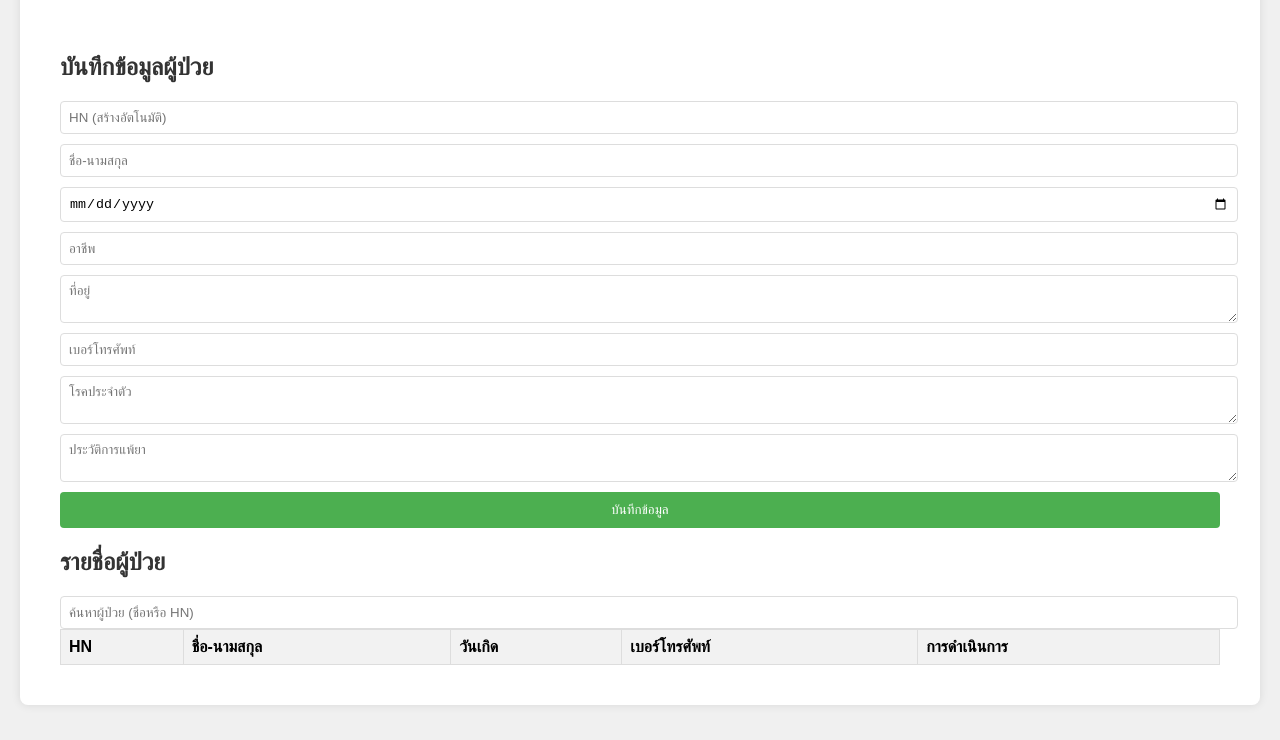
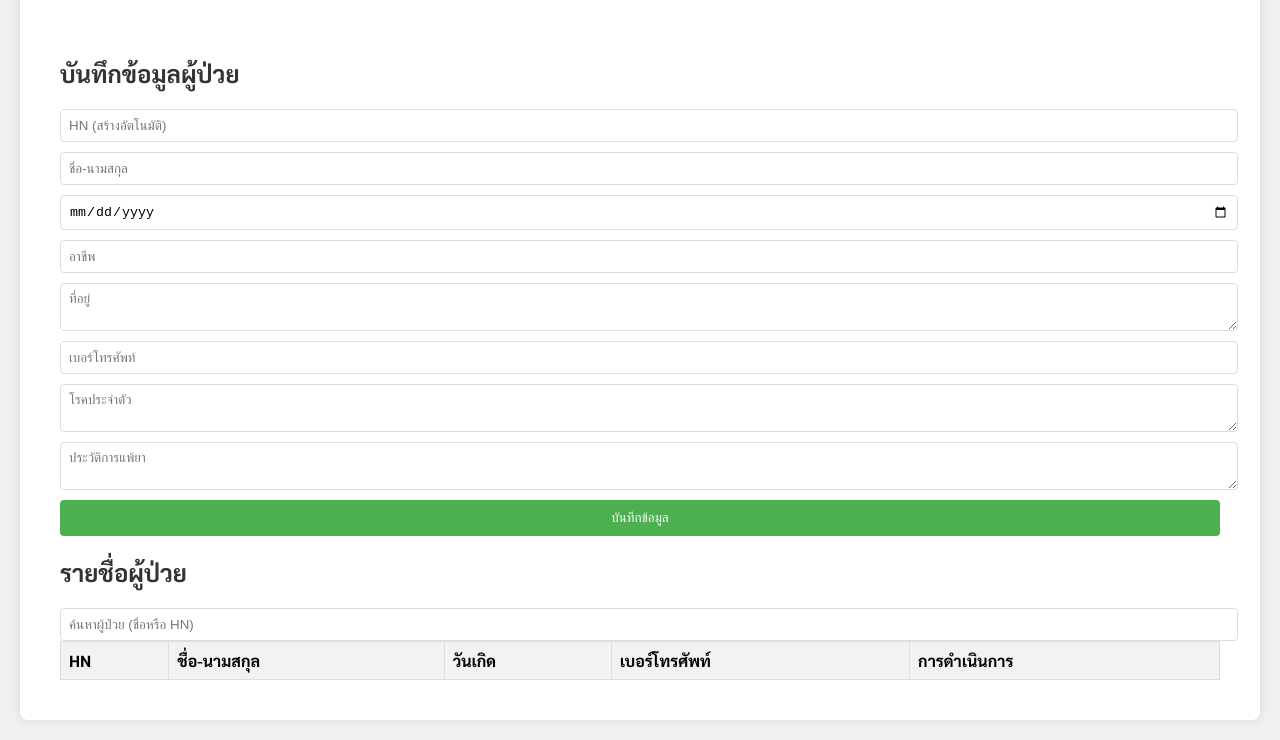
Before and after one commit to toonvata/-gpt, a plain HTML site: page index.html in a window 1280 px wide. Shown: the part 165-905 px from the top of the page. Drawn offline with nearby package versions, Linux system fonts and the light colour scheme; a script that the page names is missing.

Commit message:
Update index.html

```diff
--- a/index.html
+++ b/index.html
@@ -6,6 +6,9 @@
     <title>ระบบบันทึกประวัติผู้ป่วยและการรักษา</title>
     <script src="https://cdnjs.cloudflare.com/ajax/libs/fabric.js/5.3.1/fabric.min.js"></script>
     <script src="https://cdnjs.cloudflare.com/ajax/libs/jspdf/2.5.1/jspdf.umd.min.js"></script>
+        <link href="https://fonts.googleapis.com/css2?family=Sarabun:wght@400;700&display=swap" rel="stylesheet">
+    <link rel="stylesheet" href="styles.css">
+</head>
     <style>
         body { font-family: 'Sarabun', sans-serif; margin: 0; padding: 20px; background-color: #f0f0f0; }
         .container { max-width: 1200px; margin: 0 auto; background-color: #fff; padding: 20px; border-radius: 8px; box-shadow: 0 0 10px rgba(0,0,0,0.1); }
@@ -526,6 +529,6 @@
                 modal.style.display = 'none';
             }
         }
-    </script>
+       <script src="app.js"></script>
 </body>
 </html>
```
